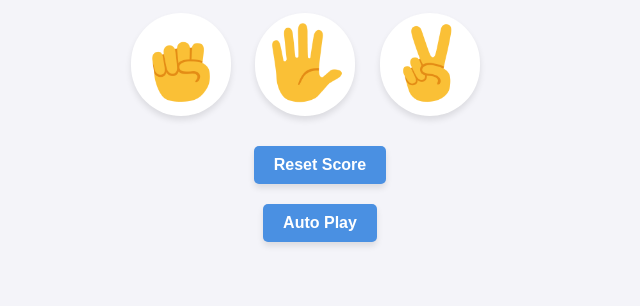
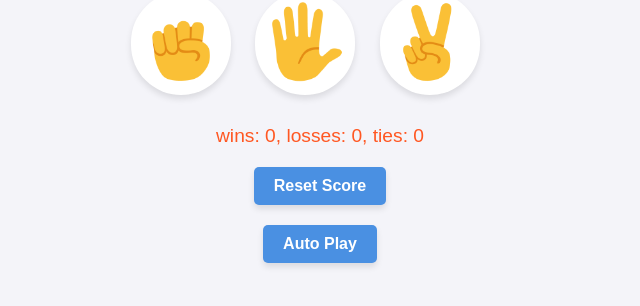
Before and after one commit to whiteshark24/rock-paper-scissors, a plain HTML site: page index.html in a window 1280 px wide. Shown: the part 310-616 px from the top of the page, without its empty margins (320-960 px from the left). Drawn offline with Linux system fonts and the light colour scheme; the site is published under a folder, as on GitHub Pages, so addresses that start at the root find nothing.

Commit message:
Change Js file path

```diff
--- a/index.html
+++ b/index.html
@@ -30,7 +30,7 @@
         <button class="reset-score-button js-reset-button">Reset Score</button>
         <button class="auto-play-button js-auto-play-button">Auto Play</button>
     </div>
-    <script src="/rock-paper-scissor.js"></script>
+    <script src="./rock-paper-scissor.js"></script>
 </body>
 
 </html>
```
